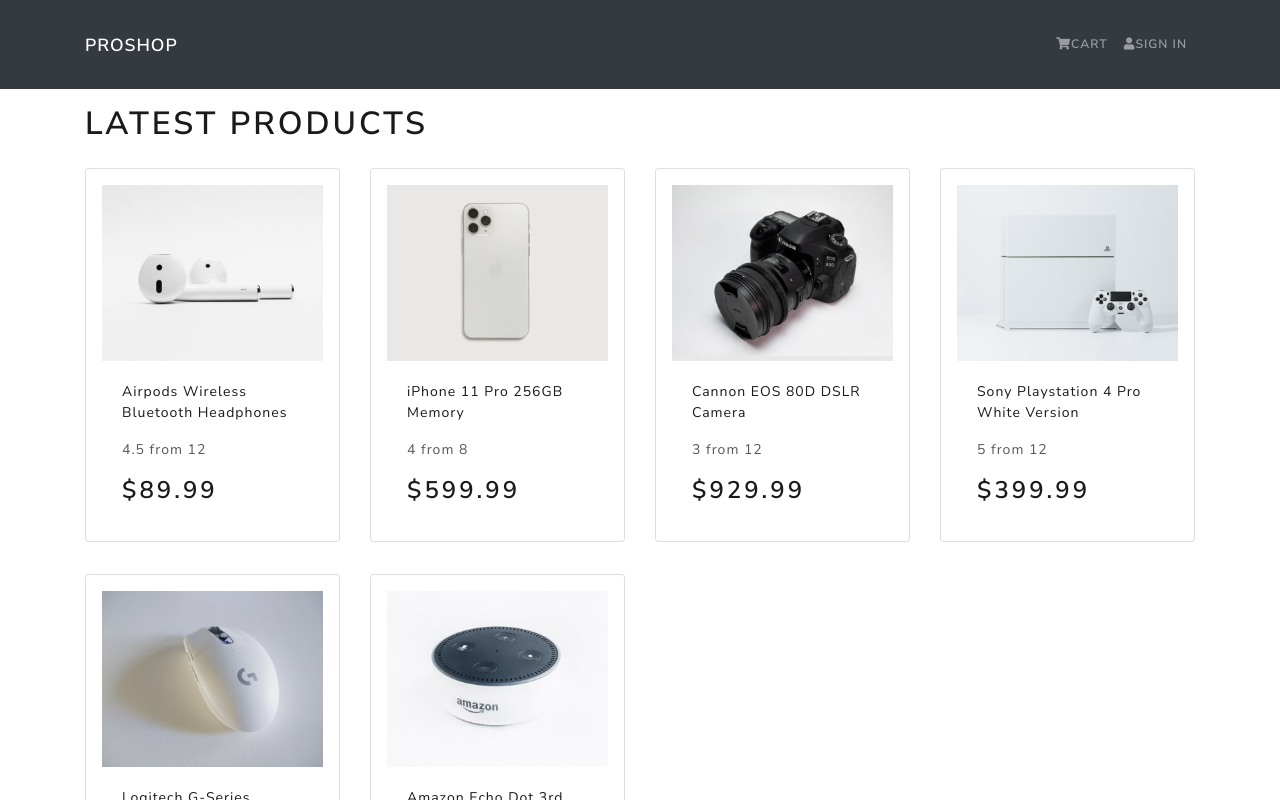
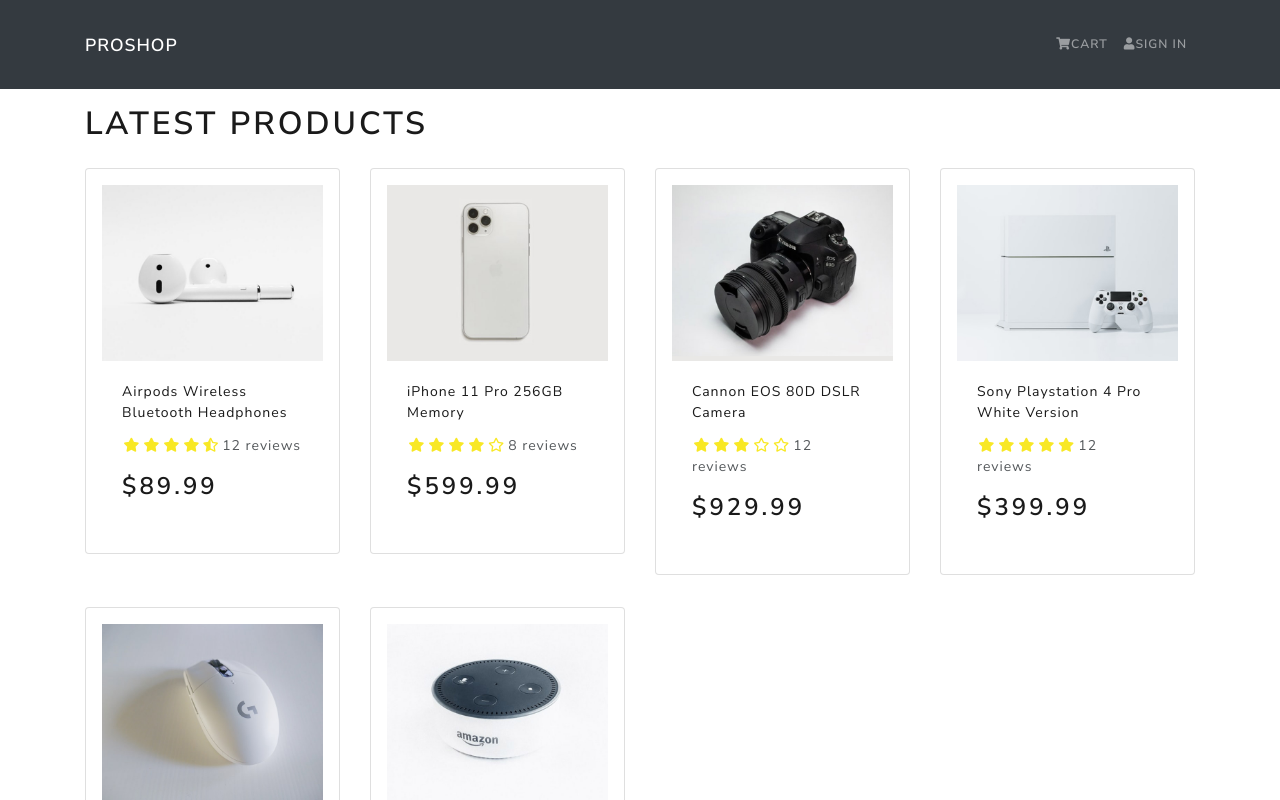
Before and after one commit to SamKlep/friendly-fortnight, a React (Create React App) app in the folder frontend/: page / in a window 1280 px wide. Shown: the top 800 px of the page. Built offline with nearby package versions, Linux system fonts and the light colour scheme.

Commit message:
Reating component.

```diff
--- a/frontend/src/components/Product.js
+++ b/frontend/src/components/Product.js
@@ -1,5 +1,6 @@
 import React from 'react';
 import { Card } from 'react-bootstrap';
+import Rating from '../components/Rating';
 
 const Product = ({ product }) => {
   return (
@@ -15,9 +16,10 @@
         </a>
 
         <Card.Text as='div'>
-          <div className='my-3'>
-            {product.rating} from {product.numReviews}
-          </div>
+          <Rating
+            value={product.rating}
+            text={`${product.numReviews} reviews`}
+          />
         </Card.Text>
         <Card.Text as='h3'>${product.price}</Card.Text>
       </Card.Body>
--- /dev/null
+++ b/frontend/src/components/Rating.js
@@ -0,0 +1,77 @@
+import React from 'react';
+import PropTypes from 'prop-types';
+
+const Rating = ({ value, text, color }) => {
+  return (
+    <div className='rating'>
+      <span>
+        <i
+          style={{ color }}
+          className={
+            value >= 1
+              ? 'fas fa-star'
+              : value >= 0.5
+              ? 'fas fa-star-half-alt'
+              : 'far fa-star'
+          }></i>
+      </span>
+      <span>
+        <i
+          style={{ color }}
+          className={
+            value >= 2
+              ? 'fas fa-star'
+              : value >= 1.5
+              ? 'fas fa-star-half-alt'
+              : 'far fa-star'
+          }></i>
+      </span>
+      <span>
+        <i
+          style={{ color }}
+          className={
+            value >= 3
+              ? 'fas fa-star'
+              : value >= 2.5
+              ? 'fas fa-star-half-alt'
+              : 'far fa-star'
+          }></i>
+      </span>
+      <span>
+        <i
+          style={{ color }}
+          className={
+            value >= 4
+              ? 'fas fa-star'
+              : value >= 3.5
+              ? 'fas fa-star-half-alt'
+              : 'far fa-star'
+          }></i>
+      </span>
+      <span>
+        <i
+          style={{ color }}
+          className={
+            value >= 5
+              ? 'fas fa-star'
+              : value >= 4.5
+              ? 'fas fa-star-half-alt'
+              : 'far fa-star'
+          }></i>
+      </span>
+      <span>{text && text}</span>
+    </div>
+  );
+};
+
+Rating.defaultProps = {
+  color: '#f8e825',
+};
+
+Rating.propTypes = {
+  value: PropTypes.number.isRequired,
+  text: PropTypes.string.isRequired,
+  color: PropTypes.string,
+};
+
+export default Rating;
--- a/frontend/src/index.css
+++ b/frontend/src/index.css
@@ -1,3 +1,11 @@
 main {
   min-height: 80vh;
 }
+
+.rating span {
+  margin: 0.1rem;
+}
+
+h3 {
+  padding: 1rem 0;
+}
--- a/frontend/src/screens/HomeScreen.js
+++ b/frontend/src/screens/HomeScreen.js
@@ -9,7 +9,7 @@
       <h1>Latest Products</h1>
       <Row>
         {products.map((product) => (
-          <Col sm={12} md={6} lg={4} xl={3}>
+          <Col key={product._id} sm={12} md={6} lg={4} xl={3}>
             <Product product={product} />
           </Col>
         ))}
```
Also changed, not shown: frontend/src/components/Header.js (+1 -9 lines).
